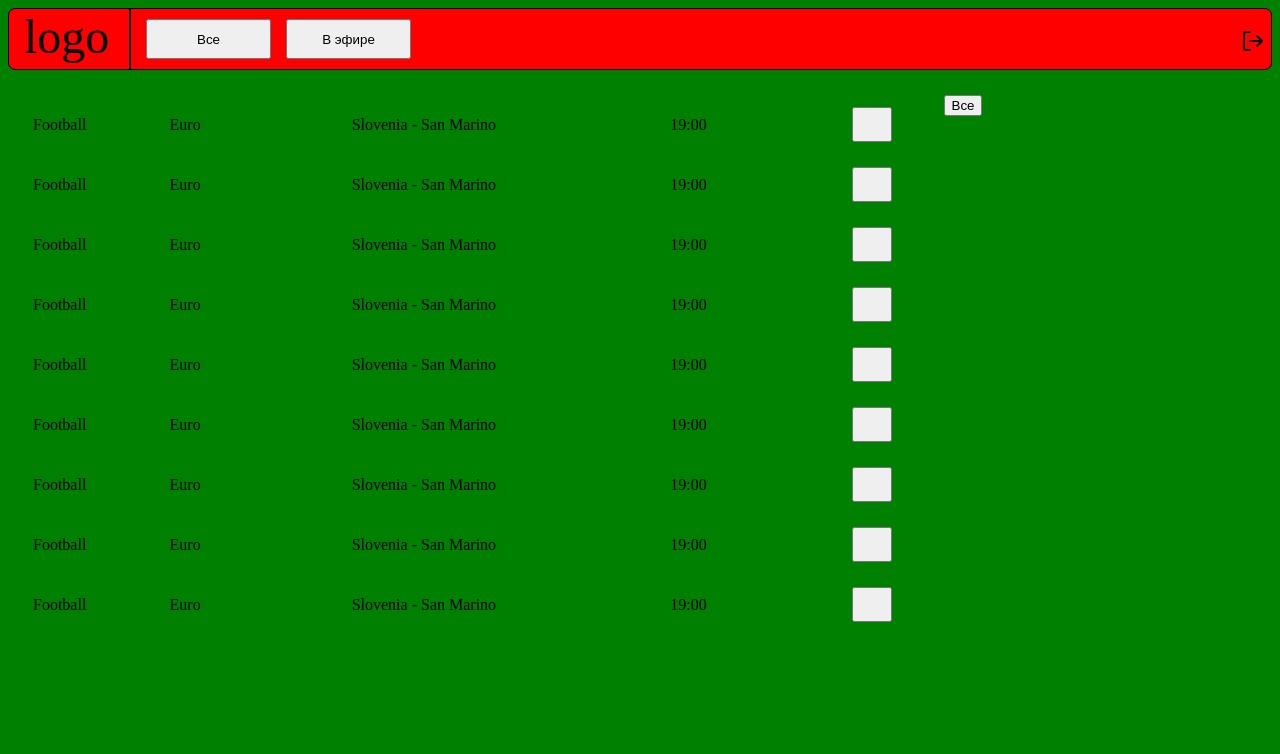
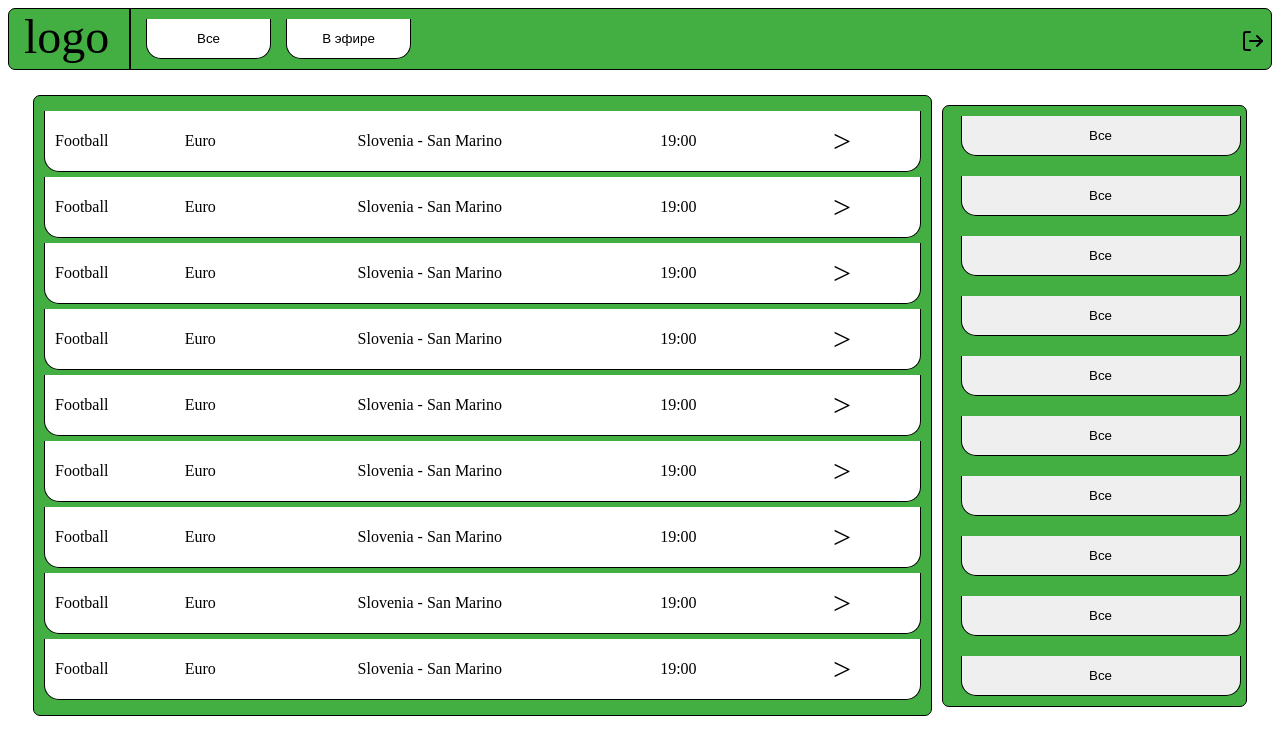
Before and after one commit to weopeji/alfabet, a plain HTML site: page index.html in a window 1280 px wide. Drawn offline with Linux system fonts and the light colour scheme.

Commit message:
Последние изменения 26.03 23:00

```diff
--- a/assets/css/index.sass
+++ b/assets/css/index.sass
@@ -1,11 +1,11 @@
 body
-    background-color: green
+    background-color: white
 
 .head
     justify-content: space-between
     display: flex
     align-items: center
-    background-color: red
+    background-color: #43AF42
     border: 1px solid black
     border-radius: 7px
 
@@ -25,11 +25,34 @@ body
     width: 125px
     height: 40px
     margin-left: 15px
+    background-color: white
+    border: 1px solid black
+    border-top: 0
+    border-radius: 15px
+    border-top-left-radius: 0
+    border-top-right-radius: 0
+    &:hover
+        opacity: .55
+        cursor: pointer
+
+
+
+
+
 
 .live_button
     width: 125px
     height: 40px
     margin-left: 15px
+    background-color: white
+    border: 1px solid black
+    border-top: 0
+    border-radius: 15px
+    border-top-left-radius: 0
+    border-top-right-radius: 0
+    &:hover
+        opacity: .55
+        cursor: pointer
 
 .logo_box
     border-right: 2px solid black
@@ -55,7 +78,10 @@ body
 
 .broadcast_box
     width: 75%
-    height: 250px
+    padding: 10px
+    border: 1px solid black
+    border-radius: 7px
+    background-color: #43AF42
 
 .broadcast_name
     width: 15%
@@ -72,14 +98,45 @@ body
 .broadcast_types
     width: 25%
     display: block
-    align-items: center
-    height: 250px
+    border: 1px solid black
+    border-radius: 7px
+    background-color: #43AF42
+    margin-left: 10px
 
 .broadcast_line
     display: flex
     align-items: center
+    padding-left: 10px
     height: 60px
+    margin-bottom: 5px
+    margin-top: 5px
+    background-color: white
+    border: 1px solid black
+    border-top: 0
+    border-radius: 15px
+    border-top-left-radius: 0
+    border-top-right-radius: 0
+    &:hover
+        opacity: .55
+        cursor: pointer
 
-.watch_broadcasts
-    width: 40px
-    height: 35px
+.broadcast_types_name
+    width: 280px
+    height: 40px
+    margin: 10px
+    border: 1px solid black
+    border-top: 0
+    border-radius: 15px
+    border-top-left-radius: 0
+    border-top-right-radius: 0
+    margin-left: 18px
+    &:hover
+        opacity: .55
+        cursor: pointer
+
+
+
+.watch_broadcast
+    font-size: 2em
+    &:hover
+        cursor: pointer
--- a/index.html
+++ b/index.html
@@ -47,7 +47,7 @@
                         19:00
                     </div>
                     <div class="watch_broadcast">
-                        <button class="watch_broadcasts"></button>
+                        >
                     </div>
                 </div>
                 <div class="broadcast_line">
@@ -64,7 +64,7 @@
                         19:00
                     </div>
                     <div class="watch_broadcast">
-                        <button class="watch_broadcasts"></button>
+                        >
                     </div>
                 </div>
                 <div class="broadcast_line">
@@ -81,7 +81,7 @@
                         19:00
                     </div>
                     <div class="watch_broadcast">
-                        <button class="watch_broadcasts"></button>
+                        >
                     </div>
                 </div>
                 <div class="broadcast_line">
@@ -98,7 +98,7 @@
                         19:00
                     </div>
                     <div class="watch_broadcast">
-                        <button class="watch_broadcasts"></button>
+                        >
                     </div>
                 </div>
                 <div class="broadcast_line">
@@ -115,7 +115,7 @@
                         19:00
                     </div>
                     <div class="watch_broadcast">
-                        <button class="watch_broadcasts"></button>
+                        >
                     </div>
                 </div>
                 <div class="broadcast_line">
@@ -132,7 +132,7 @@
                         19:00
                     </div>
                     <div class="watch_broadcast">
-                        <button class="watch_broadcasts"></button>
+                        >
                     </div>
                 </div>
                 <div class="broadcast_line">
@@ -149,7 +149,7 @@
                         19:00
                     </div>
                     <div class="watch_broadcast">
-                        <button class="watch_broadcasts"></button>
+                        >
                     </div>
                 </div>
                 <div class="broadcast_line">
@@ -166,7 +166,7 @@
                         19:00
                     </div>
                     <div class="watch_broadcast">
-                        <button class="watch_broadcasts"></button>
+                        >
                     </div>
                 </div>
                 <div class="broadcast_line">
@@ -183,13 +183,40 @@
                         19:00
                     </div>
                     <div class="watch_broadcast">
-                        <button class="watch_broadcasts"></button>
+                        >
                     </div>
                 </div>
             </div>
             <div class="broadcast_types">
                 <div class="broadcast_types_all">
-                    <button>Все</button>
+                    <button class="broadcast_types_name">Все</button>
+                </div>
+                <div class="broadcast_types_all">
+                    <button class="broadcast_types_name">Все</button>
+                </div>
+                <div class="broadcast_types_all">
+                    <button class="broadcast_types_name">Все</button>
+                </div>
+                <div class="broadcast_types_all">
+                    <button class="broadcast_types_name">Все</button>
+                </div>
+                <div class="broadcast_types_all">
+                    <button class="broadcast_types_name">Все</button>
+                </div>
+                <div class="broadcast_types_all">
+                    <button class="broadcast_types_name">Все</button>
+                </div>
+                <div class="broadcast_types_all">
+                    <button class="broadcast_types_name">Все</button>
+                </div>
+                <div class="broadcast_types_all">
+                    <button class="broadcast_types_name">Все</button>
+                </div>
+                <div class="broadcast_types_all">
+                    <button class="broadcast_types_name">Все</button>
+                </div>
+                <div class="broadcast_types_all">
+                    <button class="broadcast_types_name">Все</button>
                 </div>
             </div>
         </div>
```
Also changed, not shown: assets/css/index.css, 1 other file.
